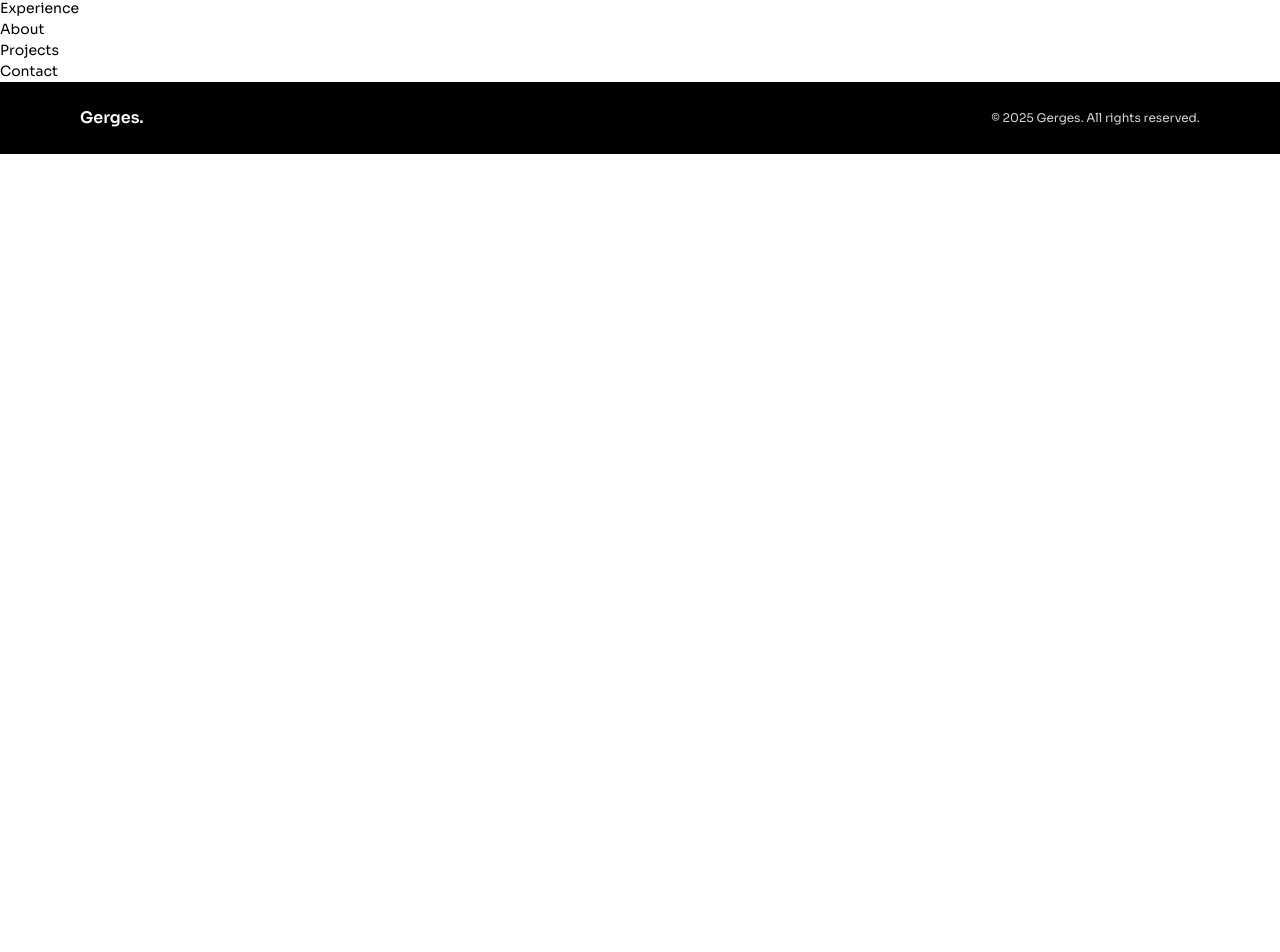
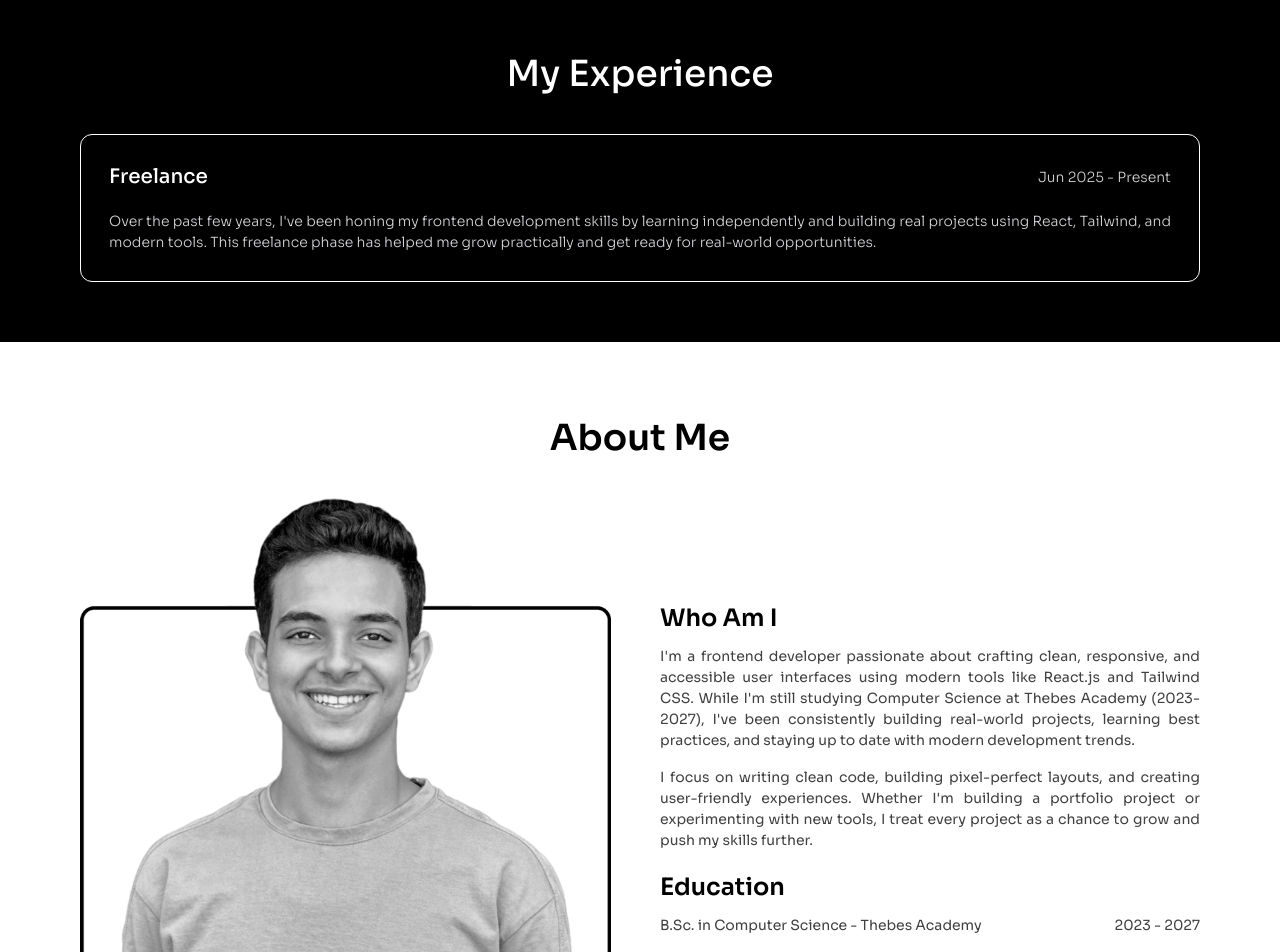
Before and after one commit to Gerges-GN/My-Personal-Portfolio, a React (Vite) app: page / in a window 1280 px wide. Shown: the part 1272-2224 px from the top of the page. Before the commit the page ends 1426 px from the top, so only its background shows below. Built offline with nearby package versions, Linux system fonts and the light colour scheme.

Commit message:
Add ExperienceCard component, Experience and about me sections

```diff
--- a/src/components/layout/Footer.jsx
+++ b/src/components/layout/Footer.jsx
@@ -1,10 +1,10 @@
 function Footer() {
   return (
     <footer className=" bg-black">
-      <div className="max-w-screen-xl mx-auto px-4 md:px-10 lg:px-20 py-6 flex flex-wrap justify-between items-center leading-6 text-white *:hover:text-neutral-300 *:transition">
+      <div className="max-w-screen-xl mx-auto px-4 md:px-10 lg:px-20 py-6 flex flex-wrap justify-between items-center leading-6 text-white">
         <h3 className="text-base font-semibold  ">Gerges.</h3>
 
-        <p className="text-neutral-300 text-xs">
+        <p className="text-(--zinc-300) text-xs">
           © 2025 Gerges. All rights reserved.
         </p>
       </div>
--- a/src/components/layout/Navbar.jsx
+++ b/src/components/layout/Navbar.jsx
@@ -11,12 +11,12 @@ function Navbar() {
   return (
     <nav className="max-w-screen-xl mx-auto px-4 md:px-10 lg:px-20 py-5 relative flex justify-between items-center font-semibold leading-6">
       <div>
-        <h3 className="text-lg font-bold hover:text-neutral-700 select-none">
+        <h3 className="text-lg font-bold hover:text-(--neutral) select-none">
           Gerges.
         </h3>
       </div>
 
-      <ul className="hidden md:flex gap-3 h-[21px] *:hover:-mx-1 *:border-transparent *:border-b-2 *:hover:border-neutral-700 *:hover:text-neutral-700 *:">
+      <ul className="hidden md:flex gap-3 h-[21px] *:hover:-mx-1 *:border-transparent *:border-b-2 *:hover:border-(--neutral) *:hover:text-(--neutral) *:duration-150">
         <li>
           <a href="#about">About Me</a>
         </li>
--- a/src/components/ui/Button.jsx
+++ b/src/components/ui/Button.jsx
@@ -2,7 +2,7 @@ export const Button = ({ url, children, secondary, className }) => {
   if (!secondary) secondary = false;
   if (!className) className = "";
   const primaryStyles =
-    "bg-black text-white hover:bg-neutral-700 focus:bg-white focus:text-black";
+    "bg-black text-white hover:bg-(--neutral) focus:bg-white focus:text-black";
   const secondaryStyles = "hover:bg-black hover:text-white";
   return (
     <a
--- /dev/null
+++ b/src/components/ui/ExperienceCard.jsx
@@ -0,0 +1,13 @@
+export const ExperienceCard = ({ title, date, description }) => {
+  return (
+    <div className="flex flex-col justify-center p-7 mb-5 border border-white rounded-xl font-light hover:**:text-white ">
+      <div className="flex flex-col sm:flex-row sm:justify-between sm:items-center mb-5">
+        <h4 className="text-xl font-medium">{title}</h4>
+        <h5 className="text-(--zinc-300)">{date}</h5>
+      </div>
+      <div>
+        <p className="text-(--zinc-300)">{description}</p>
+      </div>
+    </div>
+  );
+};
--- a/src/components/ui/Card.jsx
+++ b/src/components/ui/SkillsCard.jsx
@@ -1,4 +1,4 @@
-export const Card = ({ children }) => {
+export const SkillsCard = ({ children }) => {
   return (
     <div
       className="
--- a/src/index.css
+++ b/src/index.css
@@ -1,6 +1,16 @@
 @import url("https://fonts.googleapis.com/css2?family=Sora:wght@100..800&display=swap");
 @import "tailwindcss";
 @custom-variant hover (&:hover);
+
+:root {
+  --neutral: #404040;
+  --zinc-100: #f4f4f5;
+  --zinc-200: #e4e4e7;
+  --zinc-300: #d4d4d8;
+  --zinc-500: #71717a;
+  --zinc-800: #27272a;
+  --error: #ef4444;
+}
 
 body {
   font-family: "Sora", sans-serif;
@@ -10,3 +20,7 @@ body {
 
   cursor: default;
 }
+::selection{
+  background: var(--neutral);
+  color: white;
+}
--- a/src/sections/About.jsx
+++ b/src/sections/About.jsx
@@ -1,9 +1,45 @@
-import React from 'react'
-
 function About() {
   return (
-    <div>About</div>
-  )
+    <section id="about">
+      <div>
+        <h1 className="text-3xl md:text-4xl py-5 mb-5 font-semibold text-center">
+          About Me
+        </h1>
+        <div className="flex flex-col md:flex-row md:gap-10 md:max-h-[540px]">
+          <div className="flex-1/2 *:max-h-full ">
+            <img src="/Personal-pic_rec_web.png" alt="Gerges Naguib" />
+          </div>
+          <div className="md:flex-3/3 lg:flex-1/2 py-5 pt-10 xl:mt-16">
+            <div className="mb-5">
+              <h5 className="text-2xl font-semibold mb-3">Who Am I</h5>
+              <p className="mb-4 text-justify text-(--neutral)">
+                I'm a frontend developer passionate about crafting clean,
+                responsive, and accessible user interfaces using modern tools
+                like React.js and Tailwind CSS. While I'm still studying
+                Computer Science at Thebes Academy (2023-2027), I've been
+                consistently building real-world projects, learning best
+                practices, and staying up to date with modern development
+                trends.
+              </p>
+              <p className="text-justify text-(--neutral)">
+                I focus on writing clean code, building pixel-perfect layouts,
+                and creating user-friendly experiences. Whether I'm building a
+                portfolio project or experimenting with new tools, I treat every
+                project as a chance to grow and push my skills further.
+              </p>
+            </div>
+            <div>
+              <h5 className="text-2xl font-semibold mb-3">Education</h5>
+              <div className="flex flex-wrap justify-between text-(--neutral)">
+                <p>B.Sc. in Computer Science - Thebes Academy</p>
+                <p>2023 - 2027</p>
+              </div>
+            </div>
+          </div>
+        </div>
+      </div>
+    </section>
+  );
 }
 
-export default About
+export default About;
--- a/src/sections/Experience.jsx
+++ b/src/sections/Experience.jsx
@@ -1,9 +1,24 @@
-import React from 'react'
+import { ExperienceCard } from "../components/ui/ExperienceCard";
 
 function Experience() {
   return (
-    <div>Experience</div>
-  )
+    <section id="experience" className="w-full bg-black text-white">
+      <div>
+        <h1 className="text-3xl md:text-4xl mb-10 font-medium text-center">
+          My Experience
+        </h1>
+
+        <ExperienceCard
+          title="Freelance"
+          date="Jun 2025 - Present"
+          description="Over the past few years, I've been honing my frontend development
+          skills by learning independently and building real projects using
+          React, Tailwind, and modern tools. This freelance phase has helped me
+          grow practically and get ready for real-world opportunities."
+        />
+      </div>
+    </section>
+  );
 }
 
-export default Experience
+export default Experience;
--- a/src/sections/Hero.jsx
+++ b/src/sections/Hero.jsx
@@ -4,7 +4,7 @@ import { Button } from "../components/ui/Button";
 
 function Hero() {
   return (
-    <section id="about" className="min-h-[calc (100vh-64px)]">
+    <section className="min-h-[calc (100vh-64px)]">
       <div className="flex flex-col-reverse md:flex-row gap-5 justify-between items-center">
         {/* left side */}
         <div className="max-w-lg h-[450px] lg:h-[550px] flex-1/2 flex flex-col justify-center">
--- a/src/sections/Skills.jsx
+++ b/src/sections/Skills.jsx
@@ -1,4 +1,4 @@
-import { Card } from "../components/ui/Card";
+import { SkillsCard } from "../components/ui/SkillsCard";
 import { FontAwesomeIcon } from "@fortawesome/react-fontawesome";
 import {
   faHtml5,
@@ -27,16 +27,16 @@ function Skills() {
   return (
     <section id="skills">
       <div>
-        <h1 className="text-2xl md:text-4xl pb-5 font-semibold text-center">
+        <h1 className="text-3xl md:text-4xl pb-5 font-semibold text-center">
           My Skills
         </h1>
         <div className="flex justify-center py-5 max-h-[520px] overflow-scroll md:max-h-fit md:overflow-auto">
           <div className="grid justify-center grid-cols-[repeat(auto-fill,160px)] gap-2 md:gap-4 lg:gap-6 w-full">
             {skills.map((skill) => (
-              <Card key={skill.name}>
+              <SkillsCard key={skill.name}>
                 <FontAwesomeIcon icon={skill.icon} className="text-4xl" />
                 <p>{skill.name}</p>
-              </Card>
+              </SkillsCard>
             ))}
           </div>
         </div>
```
Also changed, not shown: public/Personal-pic_rec_web.png (added).
